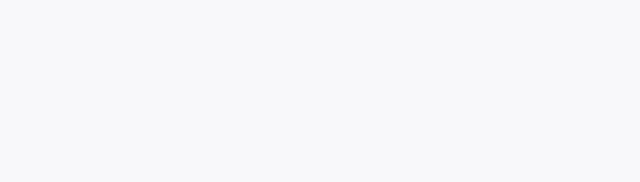
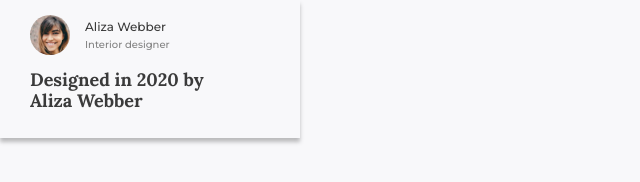
Before and after one commit to GavinITP/Interior-Consultant, a plain HTML site: page index.html in a window 1280 px wide. Shown: the whole page, without its empty margins (0-640 px from the left). Drawn offline with nearby package versions, Linux system fonts and the light colour scheme.

Commit message:
Create card component.

```diff
--- a/css/styles.css
+++ b/css/styles.css
@@ -59,3 +59,44 @@ body {
 .article__link:hover > span {
   transform: translate(7px, 8px);
 }
+
+/* card */
+.card {
+  background: var(--color-bg);
+  box-shadow: 0px 4px 4px rgba(0, 0, 0, 0.25);
+  height: 138px;
+  width: 300px;
+  padding: 15px 30px;
+}
+
+.card__profile {
+  display: flex;
+}
+
+.card__picture {
+  border-radius: 50%;
+  height: 40px;
+  width: 40px;
+}
+
+.card__name {
+  font-family: var(--font-general);
+  font-size: 1.2rem;
+  font-weight: 500;
+  margin: 5px 15px;
+}
+
+.card__job {
+  font-family: var(--font-general);
+  font-weight: 500;
+  font-size: 1rem;
+  color: #828282;
+  margin: 2px 15px;
+}
+
+.card__heading {
+  font-family: var(--font-heading);
+  font-weight: 700;
+  font-size: 1.8rem;
+  width: 17ch;
+}
--- a/index.html
+++ b/index.html
@@ -18,5 +18,20 @@
     <link rel="stylesheet" href="css/styles.css" />
     <title>Interior Consultant</title>
   </head>
-  <body></body>
+  <body>
+    <div class="card">
+      <div class="card__profile">
+        <img
+          class="card__picture"
+          src="images/photo2.webp"
+          alt="Aliza Webber's profile picture"
+        />
+        <div>
+          <h3 class="card__name">Aliza Webber</h3>
+          <p class="card__job">Interior designer</p>
+        </div>
+      </div>
+      <h2 class="card__heading">Designed in 2020 by Aliza Webber</h2>
+    </div>
+  </body>
 </html>
```
Also changed, not shown: images/photo2.webp (added).
